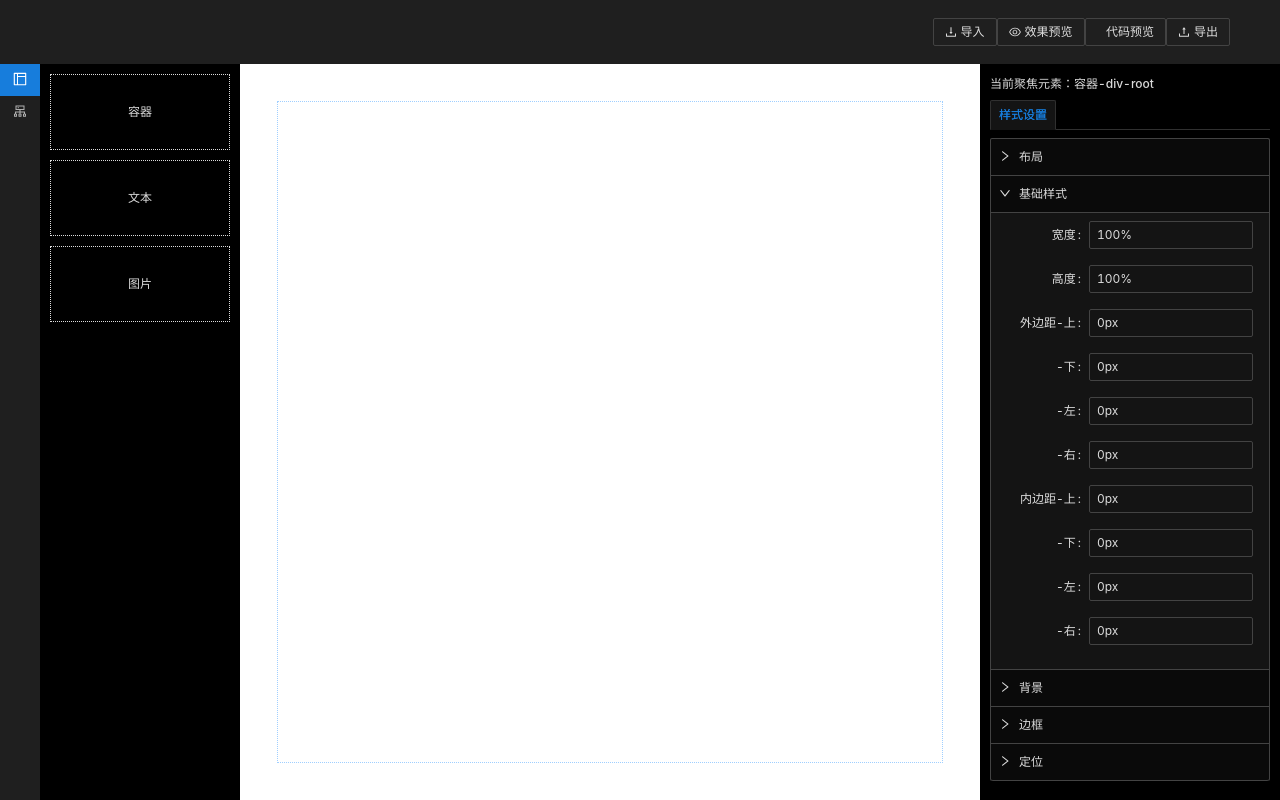
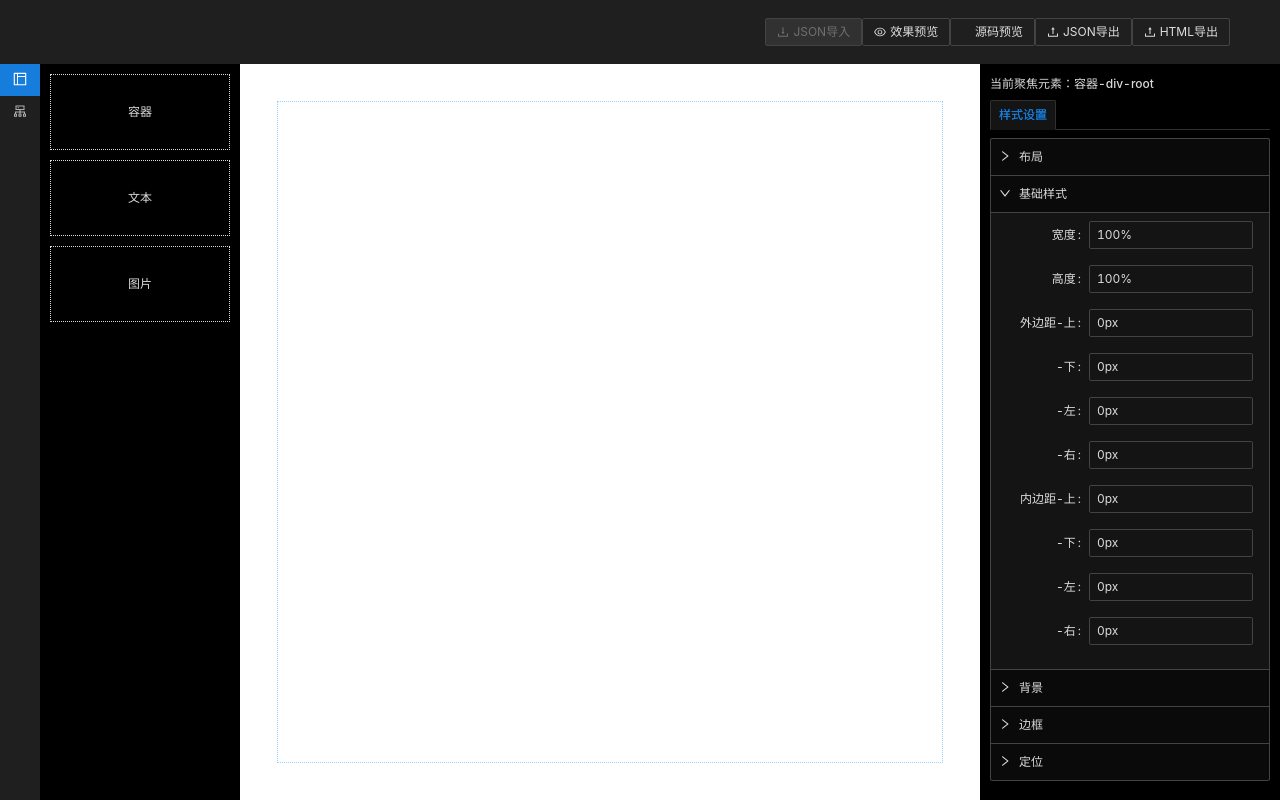
Before and after one commit to yangzai316/mix, a React app: page / in a window 1280 px wide. Built offline with nearby package versions, Linux system fonts and the light colour scheme; a web font is replaced by a local one.

Commit message:
添加:导出json&导出html&htmlCode展示

```diff
--- a/package.json
+++ b/package.json
@@ -11,6 +11,7 @@
   "license": "",
   "dependencies": {
     "antd": "^4.17.1",
+    "js-beautify": "^1.10.1-rc2",
     "react": "^17.0.2",
     "react-dom": "^17.0.2",
     "react-redux": "^7.2.6",
--- a/src/App.js
+++ b/src/App.js
@@ -1,6 +1,6 @@
 import React, { useCallback, useState } from 'react';
 
-import { Layout, message } from 'antd';
+import { Layout, message, Drawer } from 'antd';
 const { Header, Sider, Content } = Layout;
 import './app.less';
 
@@ -10,6 +10,7 @@ import ConfigSpace from './components/config-space';
 import MenuLeft from './components/menu-left';
 import TreeSpace from './components/tree-space';
 import TopNav from './components/top-nav';
+import HtmlCode from './components/html-code';
 
 import { dealSpecificProperty, deleteComponentById } from './utils';
 
@@ -85,10 +86,13 @@ const App = () => {
   const onMenuSelect = useCallback((val) => {
     setMenuKey(val.key);
   });
+
+  // 源码预览效果，抽屉控制
+  const [viewCodeVisible, setViewCodeVisible] = useState(false);
   return (
     <Layout style={{ height: '100%' }}>
       <Header>
-        <TopNav />
+        <TopNav tree={tree} openViewCode={setViewCodeVisible} />
       </Header>
       <Layout>
         <MenuLeft onMenuSelect={onMenuSelect} />
@@ -118,6 +122,17 @@ const App = () => {
           ></ConfigSpace>
         </Sider>
       </Layout>
+      <Drawer
+        title="源码预览"
+        placement="right"
+        width="800px"
+        visible={viewCodeVisible}
+        onClose={() => {
+          setViewCodeVisible(false);
+        }}
+      >
+        <HtmlCode></HtmlCode>
+      </Drawer>
     </Layout>
   );
 };
--- a/src/components/config-form-item.js
+++ b/src/components/config-form-item.js
@@ -5,7 +5,6 @@ import Icon from './../common-components/icon';
 import ATTRS from '../const/ATTRS_MAP';
 
 const ConfigFormItem = ({ data = {}, formItemType, change }) => {
-  console.log(formItemType, data);
   return (
     <>
       {Object.keys(data).map((key) => {
--- /dev/null
+++ b/src/components/html-code.js
@@ -0,0 +1,20 @@
+import React from 'react';
+import { htmlCode } from './../utils';
+
+import { html_beautify } from 'js-beautify';
+
+const HtmlCode = () => {
+  const value = htmlCode();
+  return (
+    <pre>
+      <code>
+        {html_beautify(value, {
+          indent_size: 2,
+          end_with_newline: true,
+        })}
+      </code>
+    </pre>
+  );
+};
+
+export default HtmlCode;
--- a/src/components/top-nav.js
+++ b/src/components/top-nav.js
@@ -1,32 +1,46 @@
 import React from 'react';
-import { Button, Menu } from 'antd';
+import { Button } from 'antd';
 import {
   DownloadOutlined,
   EyeOutlined,
   UploadOutlined,
 } from '@ant-design/icons';
 import Icon from './../common-components/icon';
-import { preView } from './../utils';
+import { preView, exportJSON, exportHTML } from './../utils';
 
-const TopNav = () => {
-  const onClick = ({ key }) => {
-    if (key === '1') {
-      preView();
-    } else {
-    }
-  };
-  const menu = (
-    <Menu onClick={onClick}>
-      <Menu.Item key="1">效果预览</Menu.Item>
-      <Menu.Item key="2">代码预览</Menu.Item>
-    </Menu>
-  );
+const TopNav = ({ tree, openViewCode }) => {
   return (
     <div className="top-nav">
-      <Button icon={<DownloadOutlined />}>导入</Button>
-      <Button icon={<EyeOutlined />}>效果预览</Button>
-      <Button icon={<Icon fontSize="12">&#xe7ae;</Icon>}>代码预览</Button>
-      <Button icon={<UploadOutlined />}>导出</Button>
+      <Button disabled icon={<DownloadOutlined />}>
+        JSON导入
+      </Button>
+      <Button icon={<EyeOutlined />} onClick={preView}>
+        效果预览
+      </Button>
+      <Button
+        icon={<Icon fontSize="12">&#xe7ae;</Icon>}
+        onClick={() => {
+          openViewCode(true);
+        }}
+      >
+        &nbsp;源码预览
+      </Button>
+      <Button
+        icon={<UploadOutlined />}
+        onClick={() => {
+          exportJSON([JSON.stringify(tree, null, 2)]);
+        }}
+      >
+        JSON导出
+      </Button>
+      <Button
+        icon={<UploadOutlined />}
+        onClick={() => {
+          exportHTML();
+        }}
+      >
+        HTML导出
+      </Button>
     </div>
   );
 };
--- a/src/utils.js
+++ b/src/utils.js
@@ -145,19 +145,42 @@ export const preView = () => {
   const content = document.getElementById('box').innerHTML;
   const newWindow = window.open('', '', 'status,width=100%,height=100%');
   newWindow.focus();
-  newWindow.document.write(
-    `<!DOCTYPE html>
-        <html lang="en">
-        <head>
-            <meta charset="UTF-8">
-            <meta http-equiv="X-UA-Compatible" content="IE=edge">
-            <meta name="viewport" content="width=device-width, initial-scale=1.0">
-            <title>MIX-预览</title>
-        </head>
-        <body>
-            ${content}
-        </body>
-        </html>`
-  );
+  newWindow.document.write(htmlCode());
   newWindow.document.close();
 };
+/**
+ * html 格式源码
+ */
+export const htmlCode = () => {
+  const content = document.getElementById('box').innerHTML;
+  return `<!DOCTYPE html><html lang="en"><head><meta charset="UTF-8"><meta http-equiv="X-UA-Compatible" content="IE=edge"><meta name="viewport" content="width=device-width, initial-scale=1.0"><title>MIX-预览</title></head><body>${content}</body></html>`;
+};
+
+/**
+ * 导出json / html 文件
+ */
+
+export const exportJSON = (data, filename) => {
+  exportFile(data, filename, 'application/json;charset=utf-8');
+};
+export const exportHTML = (filename) => {
+  const data = htmlCode();
+  exportFile(data, filename, 'text/html;charset=utf-8');
+};
+
+/**
+ * Blob 下载文件
+ */
+const exportFile = (data, filename = 'MIX', contentType) => {
+  let blob = new Blob([data], { type: contentType });
+  const a = document.createElement('a');
+  a.download = filename;
+
+  a.href = window.URL.createObjectURL(blob);
+
+  a.dataset.downloadurl = [contentType, a.download, a.href].join(':');
+
+  let event = new MouseEvent('click', {});
+
+  a.dispatchEvent(event);
+};
```
Also changed, not shown: 1 other file (tests, documents, lock files or other folders).
